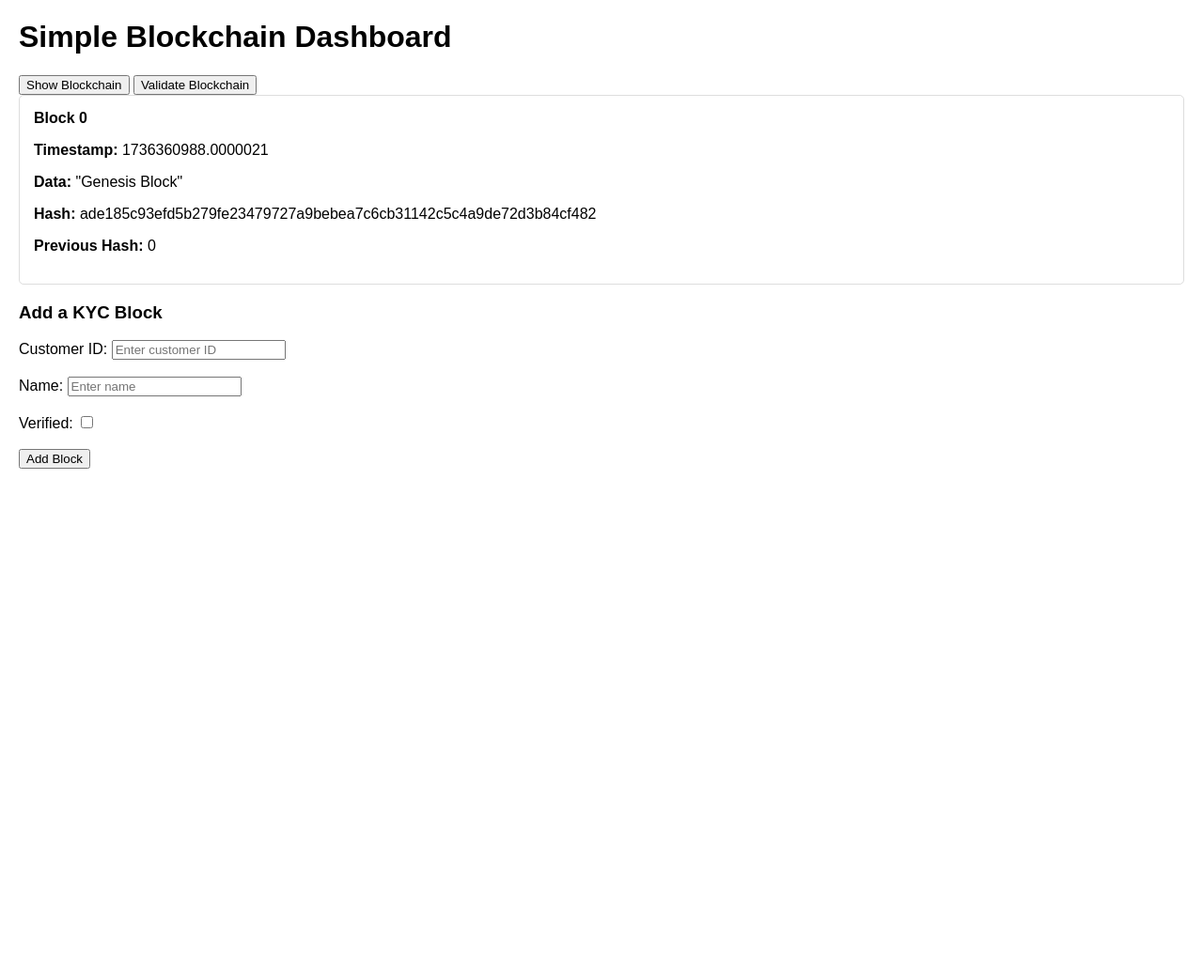
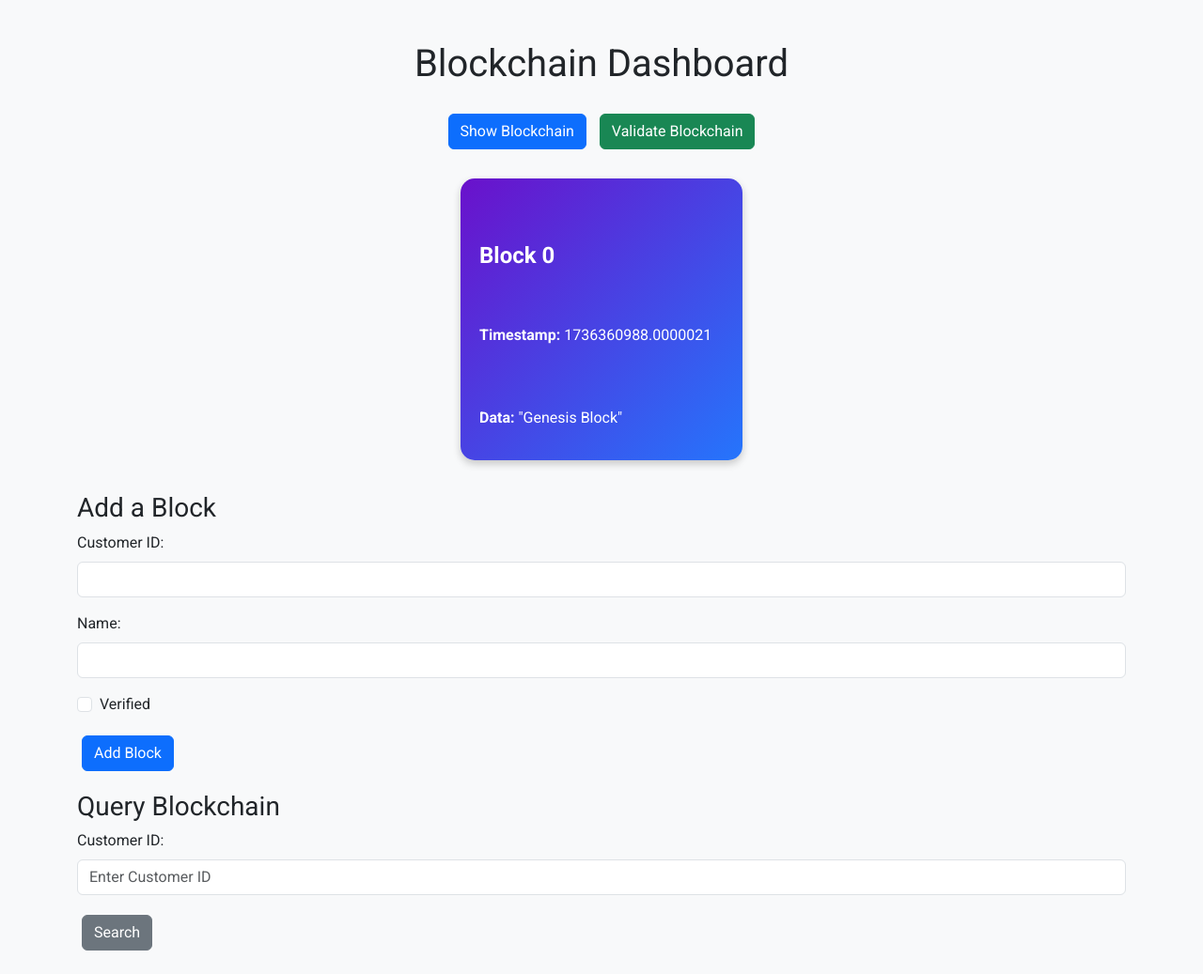
Before and after one commit to jaydenntann77/fintechhackathon2025, a Flask app: page / in a window 1280 px wide. Shown: the whole page at 94% size. Before the commit the page ends 499 px from the top, so only its background shows below. Run offline with Flask 3, Linux system fonts and the light colour scheme.

Commit message:
9th jan 230 with updated css

```diff
--- a/app.py
+++ b/app.py
@@ -68,24 +68,17 @@
 @app.route('/add_block', methods=['POST'])
 def add_block():
     data = request.json
-    # Simple validation
     if not data or "customer_id" not in data or "name" not in data:
         return jsonify({'error': 'Invalid KYC data'}), 400
 
     # Hash sensitive data (e.g., name)
     sensitive_data = data["name"]
     data["name_hash"] = hashlib.sha256(sensitive_data.encode()).hexdigest()
-    del data["name"]  # Remove raw name data for privacy
+    del data["name"]
 
     # Add KYC data to the blockchain
     blockchain.add_block(data)
     return jsonify({'message': 'KYC block added successfully'})
-
-# API to validate the blockchain
-@app.route('/validate', methods=['GET'])
-def validate_blockchain():
-    is_valid = blockchain.is_chain_valid()
-    return jsonify({'is_valid': is_valid})
 
 # API to query a specific KYC record by customer_id
 @app.route('/get_kyc/<customer_id>', methods=['GET'])
@@ -101,5 +94,11 @@
             })
     return jsonify({"error": "KYC record not found"}), 404
 
+# API to validate the blockchain
+@app.route('/validate', methods=['GET'])
+def validate_blockchain():
+    is_valid = blockchain.is_chain_valid()
+    return jsonify({'is_valid': is_valid})
+
 if __name__ == '__main__':
     app.run(host="0.0.0.0", port=5000, debug=True)
--- a/templates/index.html
+++ b/templates/index.html
@@ -3,42 +3,98 @@
 <head>
     <meta charset="UTF-8">
     <meta name="viewport" content="width=device-width, initial-scale=1.0">
-    <title>Simple Blockchain Dashboard</title>
+    <title>Blockchain Dashboard</title>
+    <link href="https://cdn.jsdelivr.net/npm/bootstrap@5.3.0-alpha3/dist/css/bootstrap.min.css" rel="stylesheet">
+    <link href="https://fonts.googleapis.com/css2?family=Roboto:wght@400;700&display=swap" rel="stylesheet">
     <style>
         body {
-            font-family: Arial, sans-serif;
-            margin: 20px;
+            font-family: 'Roboto', sans-serif;
+            background-color: #f8f9fa;
+            padding: 20px;
         }
         .block {
-            border: 1px solid #ddd;
-            padding: 15px;
-            margin-bottom: 10px;
-            border-radius: 5px;
+            background: linear-gradient(135deg, #6a11cb 0%, #2575fc 100%);
+            color: white;
+            border-radius: 15px;
+            padding: 20px;
+            margin: 10px;
+            box-shadow: 0 4px 8px rgba(0, 0, 0, 0.2);
+            text-align: left;
+            width: 300px;
+            max-height: 300px; /* Limit the height */
+            overflow: auto; /* Add scrollbars if content overflows */
+            display: inline-block;
+            vertical-align: top;
+            position: relative;
+            word-wrap: break-word; /* Wrap long text */
+            white-space: pre-wrap; /* Maintain spaces and wrap lines */
+        }
+        .block:hover {
+            transform: translateY(-5px);
+            transition: all 0.3s ease;
         }
         .block h4 {
-            margin: 0;
+            font-weight: bold;
+            margin-bottom: 10px;
+        }
+        .query-results {
+            border: 2px solid #6a11cb;
+            padding: 15px;
+            border-radius: 10px;
+            margin-top: 20px;
+            background-color: white;
+            color: #333;
+            word-wrap: break-word;
+            white-space: pre-wrap;
+        }
+        .blockchain-container {
+            display: flex;
+            flex-wrap: wrap;
+            justify-content: space-around;
+        }
+        button {
+            margin: 5px;
         }
     </style>
 </head>
 <body>
-    <h1>Simple Blockchain Dashboard</h1>
-    <button onclick="fetchBlockchain()">Show Blockchain</button>
-    <button onclick="validateBlockchain()">Validate Blockchain</button>
-    <div id="blockchain"></div>
-    <form id="addBlockForm">
-        <h3>Add a KYC Block</h3>
-        <label for="customer_id">Customer ID:</label>
-        <input type="text" id="customer_id" placeholder="Enter customer ID" required><br><br>
-        <label for="name">Name:</label>
-        <input type="text" id="name" placeholder="Enter name" required><br><br>
-        <label for="verified">Verified:</label>
-        <input type="checkbox" id="verified"><br><br>
-        <button type="submit">Add Block</button>
-    </form>
+    <div class="container">
+        <h1 class="text-center my-4">Blockchain Dashboard</h1>
+        <div class="text-center mb-3">
+            <button class="btn btn-primary" onclick="fetchBlockchain()">Show Blockchain</button>
+            <button class="btn btn-success" onclick="validateBlockchain()">Validate Blockchain</button>
+        </div>
+        <div id="blockchain" class="blockchain-container"></div>
 
+        <h3 class="mt-4">Add a Block</h3>
+        <form id="addBlockForm" class="mb-3">
+            <div class="mb-3">
+                <label for="customer_id" class="form-label">Customer ID:</label>
+                <input type="text" id="customer_id" class="form-control" required>
+            </div>
+            <div class="mb-3">
+                <label for="name" class="form-label">Name:</label>
+                <input type="text" id="name" class="form-control" required>
+            </div>
+            <div class="mb-3 form-check">
+                <input type="checkbox" id="verified" class="form-check-input">
+                <label for="verified" class="form-check-label">Verified</label>
+            </div>
+            <button type="submit" class="btn btn-primary">Add Block</button>
+        </form>
+
+        <h3>Query Blockchain</h3>
+        <form id="queryForm">
+            <div class="mb-3">
+                <label for="query_id" class="form-label">Customer ID:</label>
+                <input type="text" id="query_id" class="form-control" placeholder="Enter Customer ID" required>
+            </div>
+            <button type="submit" class="btn btn-secondary">Search</button>
+        </form>
+        <div id="queryResults" class="query-results" style="display: none;"></div>
+    </div>
 
     <script>
-        // Fetch and display the blockchain
         async function fetchBlockchain() {
             const response = await fetch('/blockchain');
             const data = await response.json();
@@ -58,7 +114,12 @@
             });
         }
 
-        // Handle form submission to add a new block
+        async function validateBlockchain() {
+            const response = await fetch('/validate');
+            const data = await response.json();
+            alert(`Blockchain is valid: ${data.is_valid}`);
+        }
+
         document.getElementById('addBlockForm').addEventListener('submit', async (e) => {
             e.preventDefault();
             const customerID = document.getElementById('customer_id').value;
@@ -80,15 +141,36 @@
 
             if (response.ok) {
                 alert('Block added successfully!');
-                fetchBlockchain(); // Refresh the blockchain display
+                fetchBlockchain();
             } else {
                 alert('Failed to add block. Please check your input.');
             }
         });
 
-        // Initial fetch of blockchain data
+        document.getElementById('queryForm').addEventListener('submit', async (e) => {
+            e.preventDefault();
+            const queryID = document.getElementById('query_id').value;
+
+            const response = await fetch(`/get_kyc/${queryID}`);
+            const resultDiv = document.getElementById('queryResults');
+
+            if (response.ok) {
+                const data = await response.json();
+                resultDiv.style.display = 'block';
+                resultDiv.innerHTML = `
+                    <h4>Block ${data.index}</h4>
+                    <p><strong>Timestamp:</strong> ${data.timestamp}</p>
+                    <p><strong>Data:</strong> ${JSON.stringify(data.data)}</p>
+                    <p><strong>Hash:</strong> ${data.hash}</p>
+                    <p><strong>Previous Hash:</strong> ${data.previous_hash}</p>
+                `;
+            } else {
+                resultDiv.style.display = 'block';
+                resultDiv.innerHTML = `<p>No KYC record found for Customer ID: ${queryID}</p>`;
+            }
+        });
+
         fetchBlockchain();
     </script>
-
 </body>
 </html>
```
